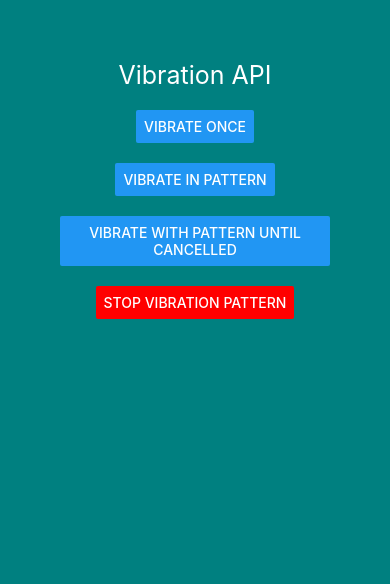
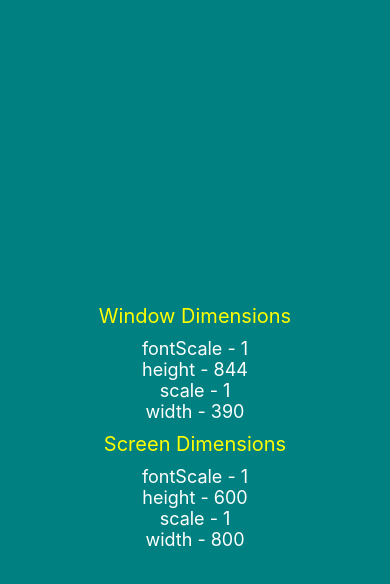
Before and after one commit to muazimmaqbool/React-Native-Tutorials, a React Native app: screen / in a window 390 px wide. Shown: the top 584 px of the page. Built offline with nearby package versions, Linux system fonts and the light colour scheme.

Commit message:
Dimensions API added

```diff
--- a/App.js
+++ b/App.js
@@ -56,6 +56,7 @@ import A_responsive from "./Responsive design/A_responsive";
 import B_respUsingFlex from "./Responsive design/B_respUsingFlex";
 import I_UseWindowDimensions from "./Components/I_UseWindowDimensions";
 import J_Vibration from "./Components/J_Vibration";
+import K_Dimensions from "./Components/K_Dimensions";
 
 
 const myImage = require("./assets/pic.jpg");
@@ -89,7 +90,8 @@ const App = () => {
         {/* <G_StyleInheritance/> */}
         {/* <H_RefereshControl/> */}
         {/* <I_UseWindowDimensions/> */}
-        <J_Vibration/>
+        {/* <J_Vibration/> */}
+        <K_Dimensions/>
 
       {/*closing view of core components and custom components */}
       </View>
--- /dev/null
+++ b/Components/K_Dimensions.jsx
@@ -0,0 +1,72 @@
+import { StyleSheet, Text, View,Dimensions } from 'react-native'
+import React, { useEffect, useState } from 'react'
+/*
+->useWindowDimensions is the preferred API for React components. Unlike Dimensions, it updates as the window's
+ dimensions update. This works nicely with the React paradigm.
+
+ ->Although dimensions are available immediately, they may change (e.g due to device rotation, foldable devices etc)
+  so any rendering logic or styles that depend on these constants should try to call this function on every render,
+   rather than caching the value (for example, using inline styles rather than setting a value in a StyleSheet).
+ */
+
+const windowDimensions=Dimensions.get("window");
+const screenDimensions=Dimensions.get("screen");
+
+/*
+Properties:
+NAME	TYPE	DESCRIPTION
+window	ScaledSize	Size of the visible Application window.
+screen	ScaledSize	Size of the device's screen.
+*/
+
+const K_Dimensions = () => {
+    const [dimensions, setdimensions] = useState({
+        window:windowDimensions,
+        screen:screenDimensions
+    });
+    //change: Fires when a property within the Dimensions object changes. The argument to the event handler is a DimensionsValue type object.
+    useEffect(() => {
+        const subscription = Dimensions.addEventListener(
+          'change',
+          ({window, screen}) => {
+            setdimensions({window, screen});
+          },
+        );
+        return () => subscription?.remove();
+      });
+  return (
+    <View style={styles.container}>
+    <Text style={styles.header}>Window Dimensions</Text>
+    {Object.entries(dimensions.window).map(([key, value]) => (
+      <Text style={styles.text}>
+        {key} - {value}
+      </Text>
+    ))}
+    <Text style={styles.header}>Screen Dimensions</Text>
+    {Object.entries(dimensions.screen).map(([key, value]) => (
+      <Text style={styles.text}>
+        {key} - {value}
+      </Text>
+    ))}
+  </View>
+  )
+}
+
+export default K_Dimensions
+
+const styles = StyleSheet.create({
+    container: {
+        flex: 1,
+        justifyContent: 'center',
+        alignItems: 'center',
+      },
+      header: {
+        fontSize: 20,
+        marginVertical: 10,
+        color:"yellow"
+      },
+      text:{
+        color:"white",
+        fontSize:18
+      }
+})
```
